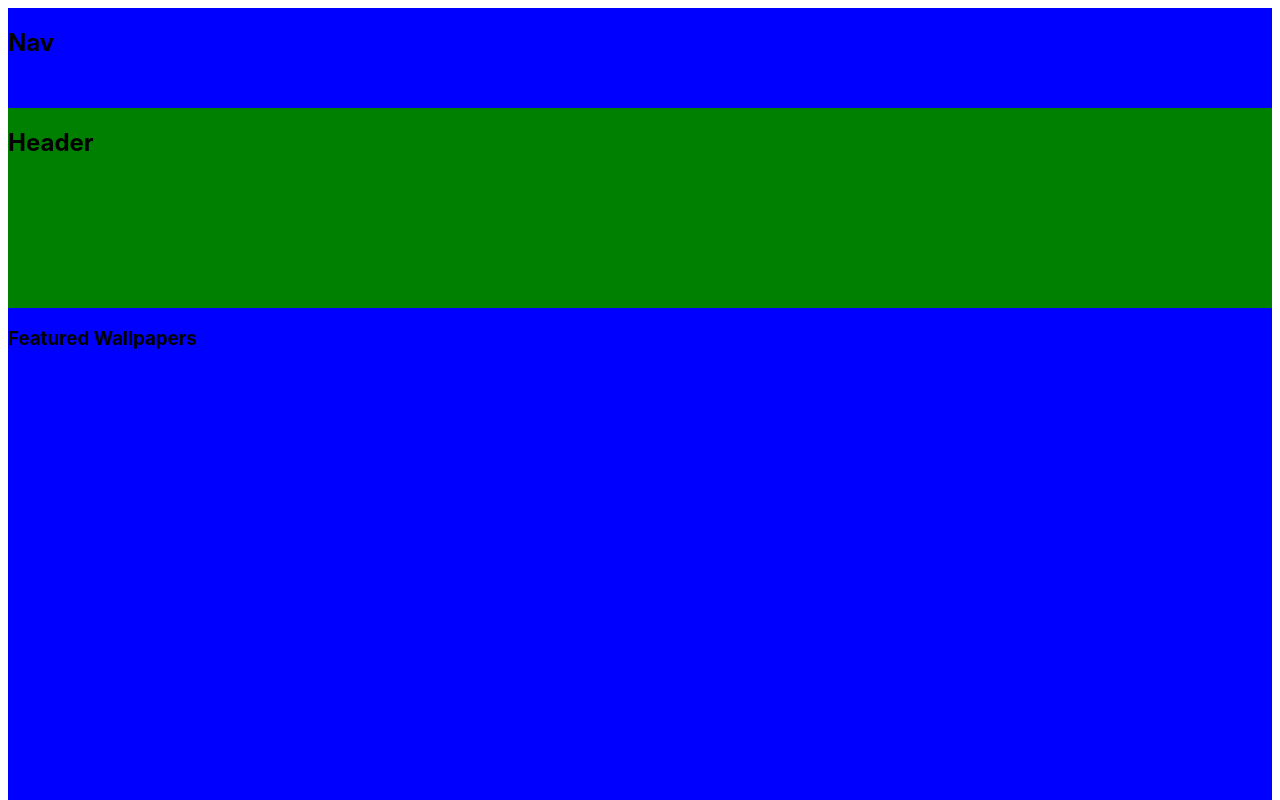
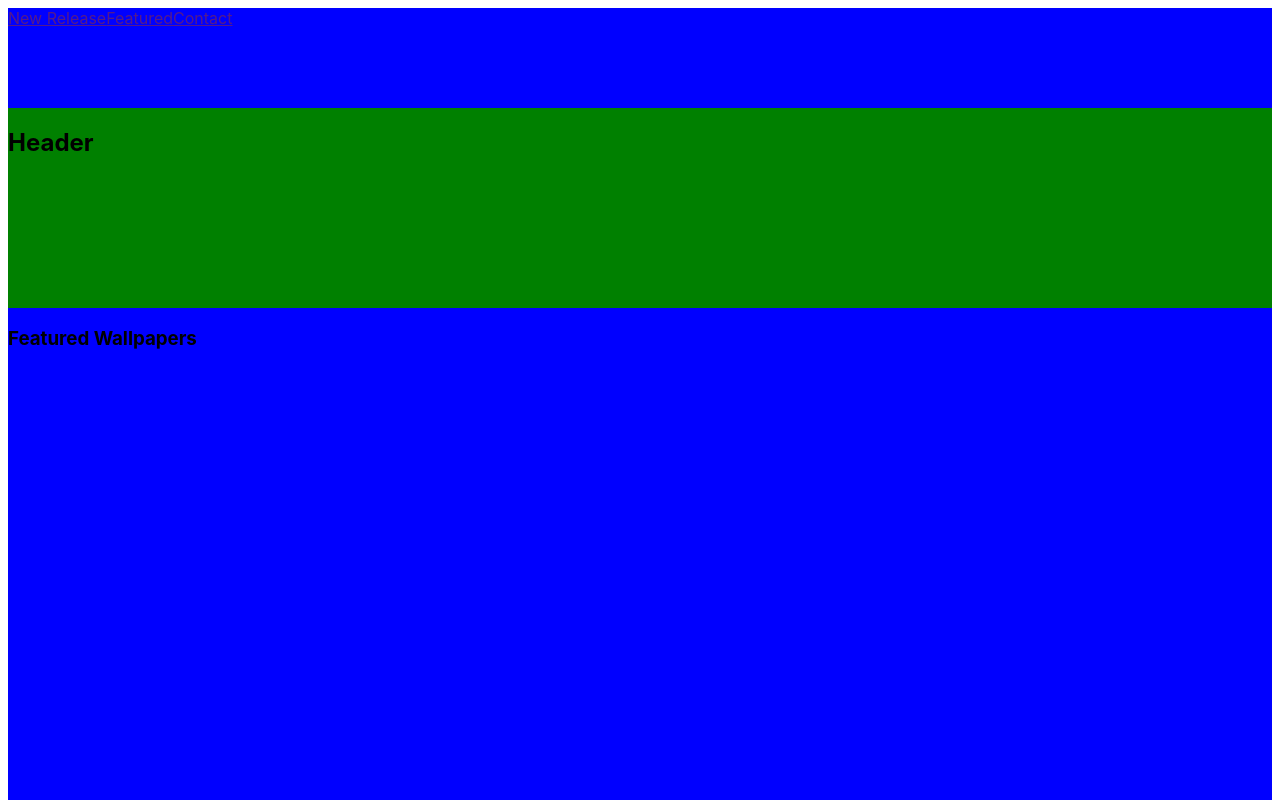
Before and after one commit to DerrickDevelops/wallpaper-website, a React (Vite) app: page / in a window 1280 px wide. Shown: the top 800 px of the page. Built offline with nearby package versions, Linux system fonts and the light colour scheme.

Commit message:
Update Navbar.jsx
Updated Nav list

```diff
--- a/src/Navbar.jsx
+++ b/src/Navbar.jsx
@@ -3,7 +3,9 @@
 const Navbar = () => {
     return(
         <nav>
-            <h1>Nav</h1>
+            <a href=''>New Release</a>
+            <a href=''>Featured</a>
+            <a href=''>Contact</a>
         </nav>
     )
 }
```
